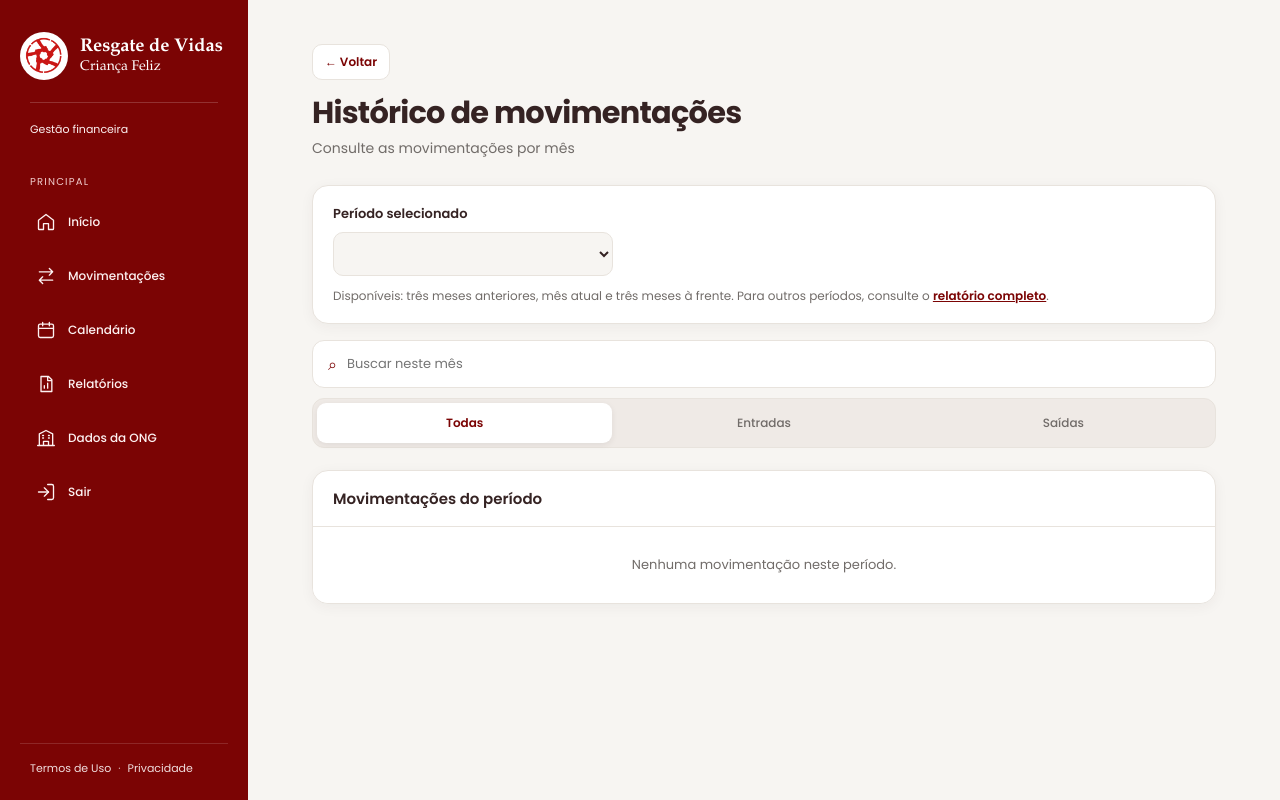
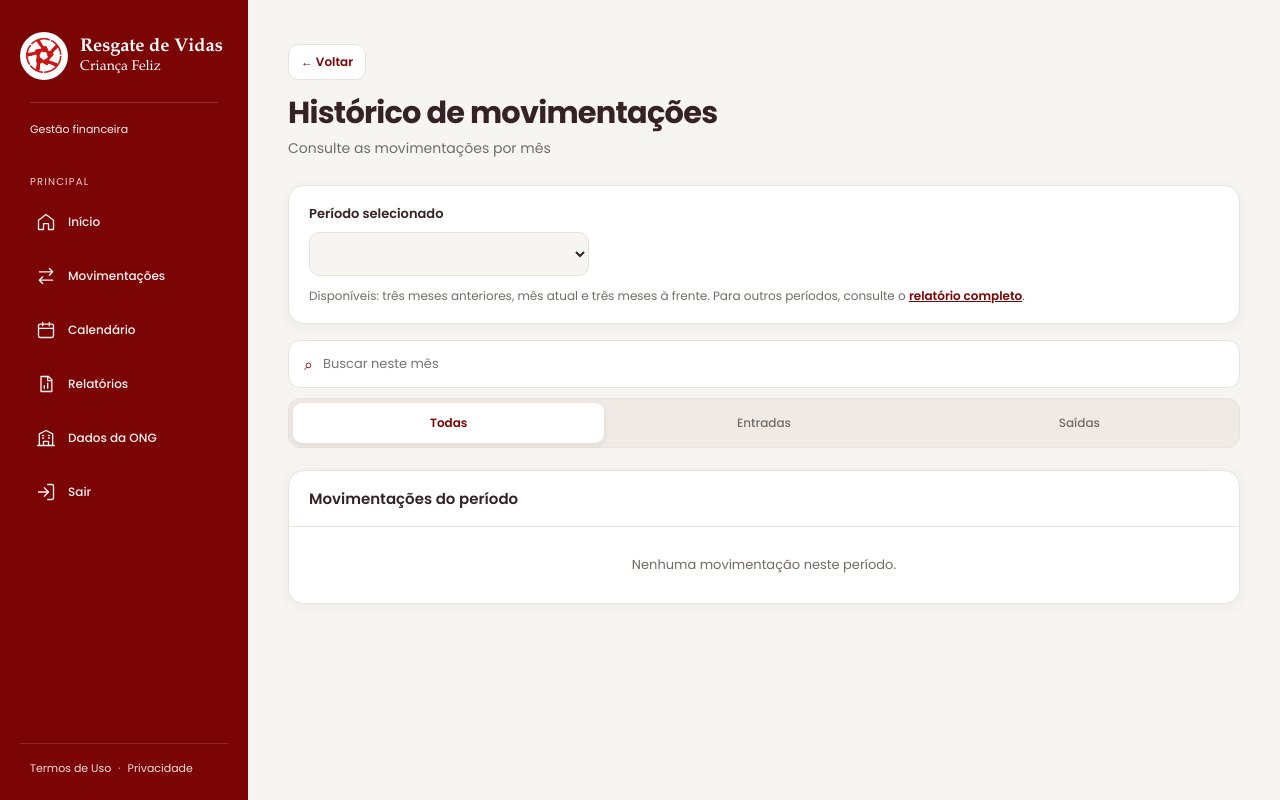
Before and after one commit to livcarsu28/Sistema-Gest-o-Financeira, a Spring app: page /historico in a window 1280 px wide. Run offline with Thymeleaf, Linux system fonts and the light colour scheme; the template is opened without the code that fills it, so the values that code supplies are empty; some of the project's set-up classes (security, data sources, template engines, error pages and the like) are left out, and stand-ins take their place; database files in the repository are not loaded.

Commit message:
feat: add CSS stylesheets for calendar, settings, history, transactions, and reports pages

```diff
--- a/financeiro/financeiro/src/main/resources/static/css/calendario.css
+++ b/financeiro/financeiro/src/main/resources/static/css/calendario.css
@@ -371,7 +371,7 @@ dialog.folha::backdrop { background: rgba(30, 20, 20, .5); backdrop-filter: blur
 
 /* desktop: calendário grande ao lado do painel do dia */
 @media (min-width: 1200px) {
-    .calendario-main { padding: 24px 40px 28px; }
+    .calendario-main { padding: 44px 40px 32px; }
     .calendario-main .topo { margin-bottom: 16px; }
     .cal-layout { grid-template-columns: minmax(0, 1.45fr) minmax(340px, 420px); align-items: start; gap: 28px; }
     .dia-painel { position: sticky; top: 24px; }
--- a/financeiro/financeiro/src/main/resources/static/css/historico.css
+++ b/financeiro/financeiro/src/main/resources/static/css/historico.css
@@ -18,9 +18,10 @@
 /* Área principal e cabeçalho */
 .historico-pagina .main {
     flex: 1;
+    width: 100%;
     min-width: 0;
-    max-width: 1120px;
-    padding: 44px clamp(20px, 4vw, 48px) 48px;
+    max-width: 1600px;
+    padding: 44px clamp(20px, 4vw, 40px) 44px;
 }
 
 .historico-pagina .page-head {
--- a/financeiro/financeiro/src/main/resources/static/css/movimentacoes.css
+++ b/financeiro/financeiro/src/main/resources/static/css/movimentacoes.css
@@ -99,7 +99,7 @@ p {
     min-width: 0;
     width: 100%;
     max-width: 1600px;
-    padding: 42px 48px;
+    padding: 44px 40px;
     margin: 0 auto;
 }
 
--- a/financeiro/financeiro/src/main/resources/static/css/relatorios.css
+++ b/financeiro/financeiro/src/main/resources/static/css/relatorios.css
@@ -34,9 +34,10 @@
 /* Área Principal */
 .relatorios-pagina .main {
     flex: 1;
+    width: 100%;
     min-width: 0;
-    max-width: 1140px;
-    padding: 36px clamp(20px, 4vw, 44px) 60px;
+    max-width: 1600px;
+    padding: 44px clamp(20px, 4vw, 40px) 44px;
 }
 
 /* Cabeçalho da Página */
```
Also changed, not shown: financeiro/financeiro/src/main/resources/static/css/configuracoes.css (+4 -4 lines).
